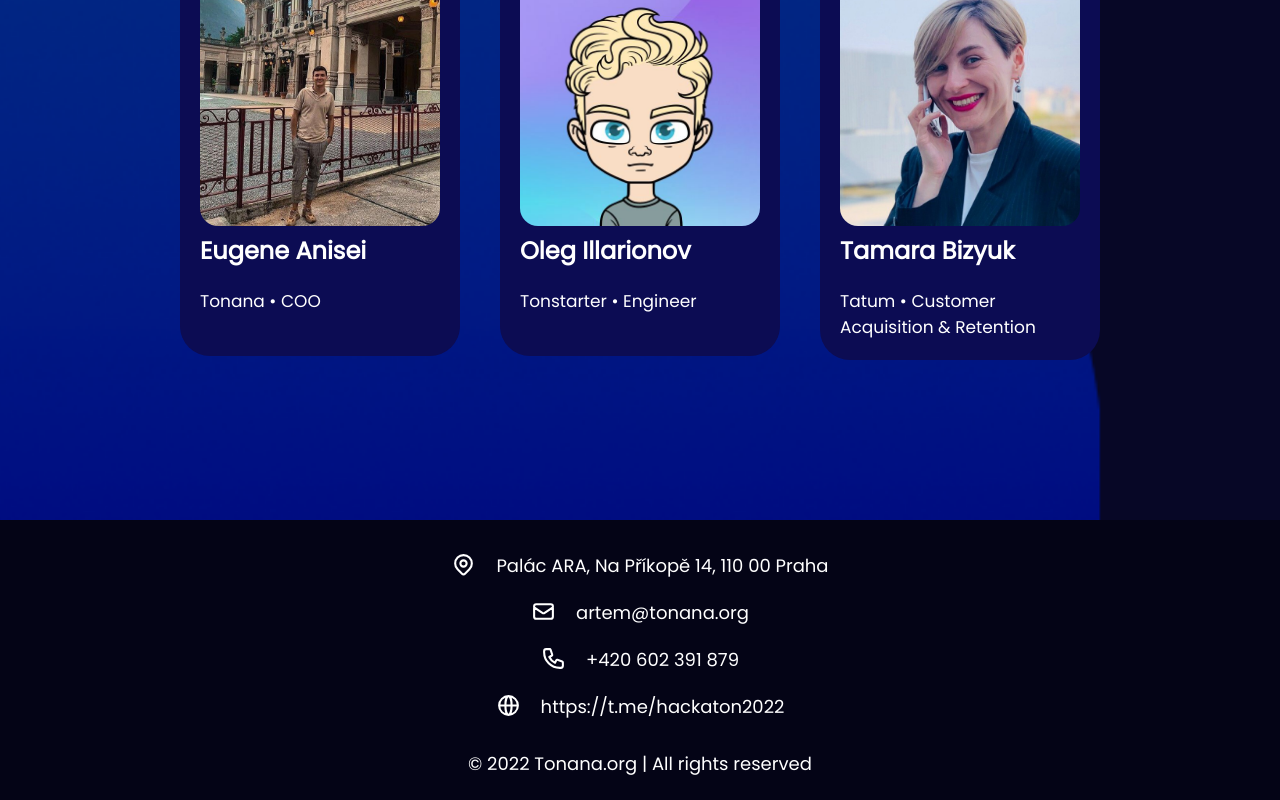
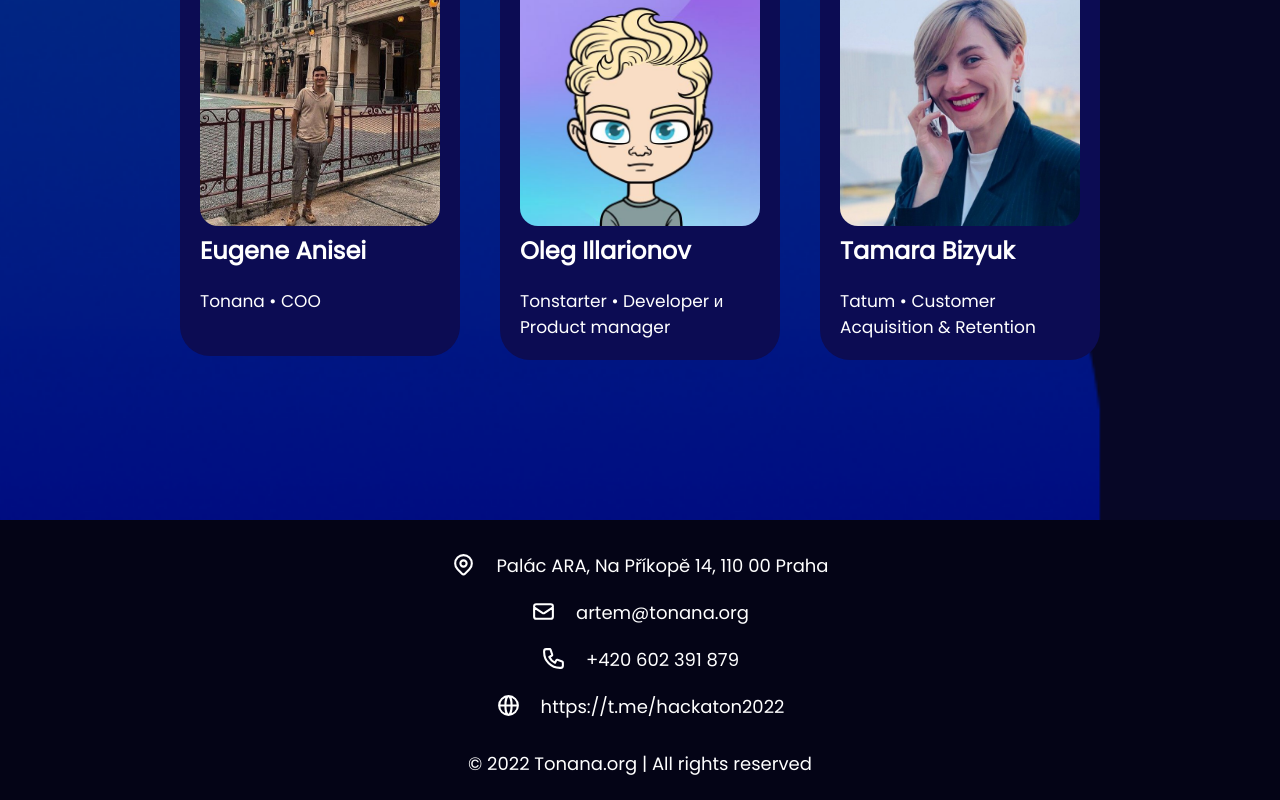
Before and after one commit to tonanadao/hackaton-x, a Next.js app: page / in a window 1280 px wide. Shown: the part 6022-6822 px from the top of the page. Built offline with nearby package versions, Linux system fonts and the light colour scheme.

Commit message:
changed mentor card

```diff
--- a/src/views/MentorsView.tsx
+++ b/src/views/MentorsView.tsx
@@ -113,8 +113,8 @@ const MentorsData = [
       url: oleg,
     },
     company: "Tonstarter",
-    position: "Engineer",
-    linkedin: "https://www.linkedin.com/in/oleg-illarionov-76723321/",
+    position: "Developer и Product manager",
+    linkedin: "https://illarionov.tech/",
   },
   {
     name: "Tamara Bizyuk",
```
